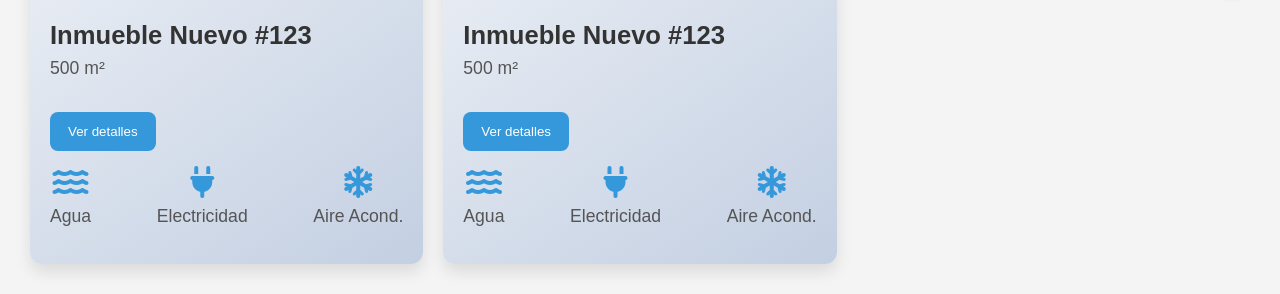
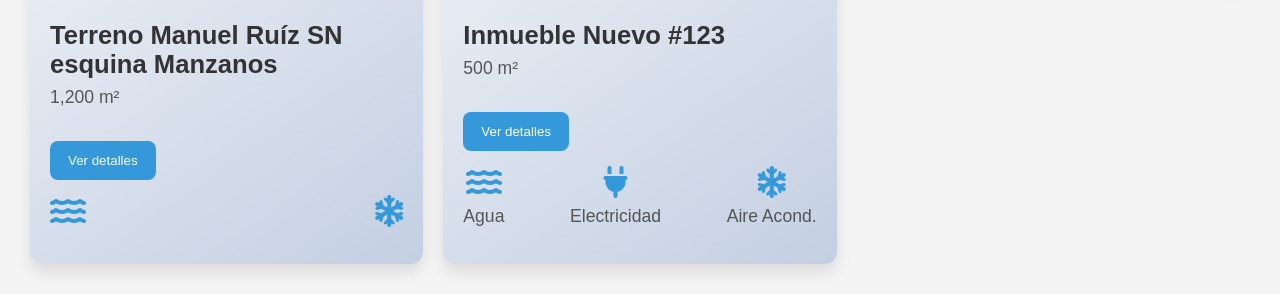
Before and after one commit to FmInmobiliariaWeb/FM_INMOBILIARIA, a plain HTML site: page RENTA.html in a window 1280 px wide. Shown: the part 789-1083 px from the top of the page. Drawn offline with Linux system fonts and the light colour scheme.

Commit message:
RENTA.html

```diff
--- a/RENTA.html
+++ b/RENTA.html
@@ -402,21 +402,21 @@
                 <div class="inmueble" data-id="4">
                     <img src="IMAGES/vManuel Ruiz.jpg" alt="Inmueble 4">
                     <div class="contenido">
-                        <h3>Inmueble Nuevo #123</h3>
-                        <p>500 m²</p>
+                        <h3>Terreno Manuel Ruíz SN esquina Manzanos</h3>
+                        <p>1,200 m²</p>
                         <button class="btn-detalles" onclick="mostrarDetalles(4)">Ver detalles</button>
                         <div class="servicios">
                             <div>
                                 <i class="fa fa-water"></i>
-                                <p>Agua</p>
+                                <p></p>
                             </div>
                             <div>
-                                <i class="fa fa-plug"></i>
-                                <p>Electricidad</p>
+                                <i class=""></i>
+                                <p></p>
                             </div>
                             <div>
                                 <i class="fa fa-snowflake"></i>
-                                <p>Aire Acond.</p>
+                                <p></p>
                             </div>
                         </div>
                     </div>
@@ -484,14 +484,14 @@
                     precio: "A tratar",
                     ubicacion: "Calle Cuauhtemoc #418 , Barrio Trinidad de las Huertas , C.P. 68120 , Oaxaca de Juárez",
                     caracteristicas: ["Superficie total : 493 m²", "Superficie de construcción : 493 m²", "Uso de suelo : comercial"],
-                    servicios: ["Agua potable", "Instalación eléctrica(bisfásica)", "Cisterna", "Entrada para tráiler"]
+                    servicios: ["Agua potable", "Instalación eléctrica(bifásica)", "Cisterna", "Entrada para tráiler"]
                 },
                 4: {
-                    titulo: "Inmueble Nuevo #123",
+                    titulo: "Terreno Manuel Ruíz SN esquina Manzanos",
                     precio: "A tratar",
-                    ubicacion: "Calle Nueva #123, Oaxaca de Juárez",
-                    caracteristicas: ["Superficie total : 500 m²", "Oficinas adaptables", "Bodega de 100 m²"],
-                    servicios: ["Agua potable", "Instalación eléctrica", "Cisterna", "Aire acondicionado"]
+                    ubicacion: "Terreno Manuel Ruíz SN esquina Manzanos. Col Reforma , C.P. 68050",
+                    caracteristicas: ["Superficie total : 1,200 m²"],
+                    servicios: ["SIN SERVICIOS"]
                 },
                 5: {
                     titulo: "Inmueble Nuevo #123",
```
